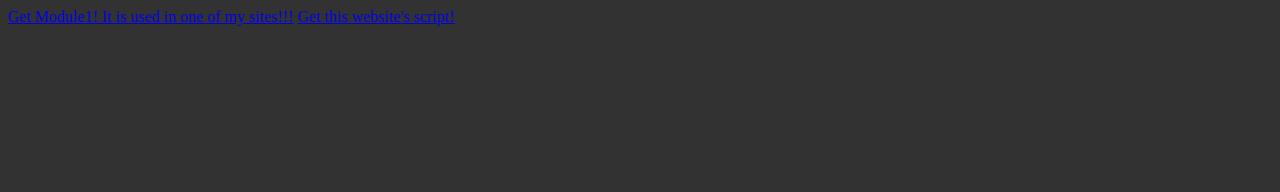
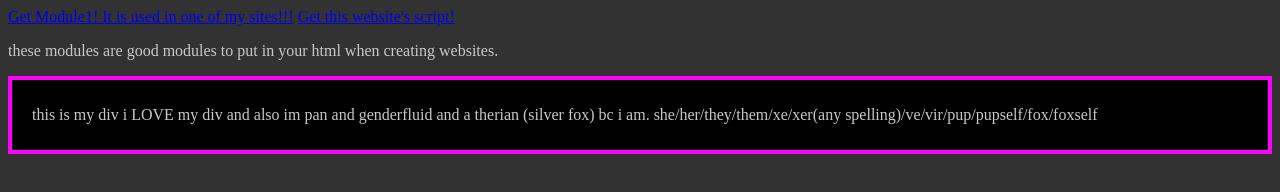
Before and after one commit to datastructure-d4ta/jsmodule, a plain HTML site: page index.html in a window 1280 px wide. Drawn offline with Linux system fonts and the light colour scheme.

Commit message:
Update index.html

```diff
--- a/index.html
+++ b/index.html
@@ -11,4 +11,10 @@
 <body>
   <a class="button" href="/module1.js" download>Get Module1! It is used in one of my sites!!!</a>
   <a class="button" href="/script.js" download>Get this website's script!</a>
+  <p>these modules are good modules to put in your html when creating websites.</p>
+  <div>
+    <p>
+      this is my div i LOVE my div and also im pan and genderfluid and a therian (silver fox) bc i am. she/her/they/them/xe/xer(any spelling)/ve/vir/pup/pupself/fox/foxself
+    </p>
+  </div>
 </body>
```
